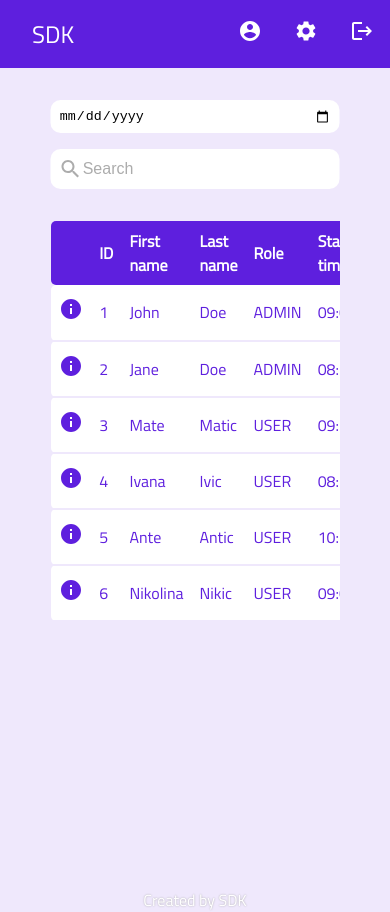
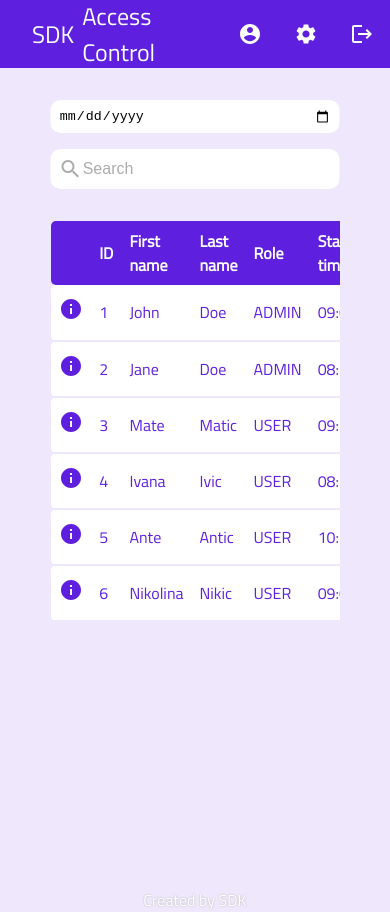
Before and after one commit to sandje00/sdk-access-control-web, a Vue app: page /dashboard in a window 390 px wide. Built offline with nearby package versions, Linux system fonts and the light colour scheme.

Commit message:
Control nav appearance with media query

```diff
--- /dev/null
+++ b/src/components/common/layout/AppNav.vue
@@ -0,0 +1,59 @@
+<template>
+  <nav class="navigation flex-h justify-center align-center">
+    <router-link :to="{ name: 'profile' }" class="navigation-link">
+      <div class="flex-h align-center">
+        <icon-user icon-name="User" icon-color="#ffffff">
+        </icon-user>
+        <span class="label">My Profile</span>
+      </div>
+    </router-link>
+    <router-link :to="{ name: 'settings' }" class="navigation-link">
+      <div class="flex-h align-center">
+        <icon-settings icon-name="Settings" icon-color="#ffffff">
+        </icon-settings>
+        <span class="label">Settings</span>
+      </div>
+    </router-link>
+    <router-link :to="{ name: 'home' }" class="navigation-link">
+      <div class="flex-h align-center">
+        <icon-logout icon-name="Logout" icon-color="#ffffff">
+        </icon-logout>
+        <span class="label">Log Out</span>
+      </div>
+    </router-link>
+  </nav>
+</template>
+
+<script>
+import IconLogout from '../icons/IconLogout';
+import IconSettings from '../icons/IconSettings';
+import IconUser from '../icons/IconUser';
+
+export default {
+  name: 'app-nav',
+  components: { IconLogout, IconSettings, IconUser }
+}
+</script>
+
+<style lang="scss" scoped>
+.navigation {
+  &-link {
+    padding: 1rem;
+    cursor: pointer;
+    text-decoration: none;
+    color: var(--color-white);
+
+    &:hover {
+      background-color: var(--color-primary-dark);
+    }
+
+    .label {
+      padding-left: 0.5rem;
+
+      @media(max-width: 600px) {
+        display: none;
+      }
+    }
+  }
+}
+</style>
--- a/src/components/common/layout/DesktopNav.vue
+++ /dev/null
@@ -1,34 +0,0 @@
-<template>
-  <nav class="navigation flex-h justify-center align-center">
-    <router-link :to="{ name: 'profile' }" class="navigation-link">
-      My Profile
-    </router-link>
-    <router-link :to="{ name: 'settings' }" class="navigation-link">
-      Settings
-    </router-link>
-    <router-link :to="{ name: 'home' }" class="navigation-link">
-      Log Out
-    </router-link>
-  </nav>
-</template>
-
-<script>
-export default {
-  name: 'desktop-nav'
-}
-</script>
-
-<style lang="scss" scoped>
-.navigation {
-  &-link {
-    padding: 1rem;
-    cursor: pointer;
-    text-decoration: none;
-    color: var(--color-white);
-
-    &:hover {
-      background-color: var(--color-primary-dark);
-    }
-  }
-}
-</style>
--- a/src/components/common/layout/Header.vue
+++ b/src/components/common/layout/Header.vue
@@ -2,24 +2,17 @@
   <header class="app-header flex-h justify-space-between">
     <app-logo class="logo" :caption="false" :short="isMobile" light small vertical>
     </app-logo>
-    <mobile-nav v-if="isMobile"></mobile-nav>
-    <desktop-nav v-else></desktop-nav>
+    <app-nav></app-nav>
   </header>
 </template>
 
 <script>
 import AppLogo from '../AppLogo';
-import DesktopNav from './DesktopNav';
-import MobileNav from './MobileNav';
+import AppNav from './AppNav';
 
 export default {
   name: 'app-header',
-  computed: {
-    isMobile() {
-      return window.innerWidth <= 600;
-    }
-  },
-  components: { AppLogo, DesktopNav, MobileNav }
+  components: { AppLogo, AppNav }
 }
 </script>
 
--- a/src/components/common/layout/MobileNav.vue
+++ /dev/null
@@ -1,40 +0,0 @@
-<template>
-  <nav class="navigation flex-h justify-center align-center">
-    <router-link :to="{ name: 'profile' }" class="navigation-link">
-      <icon-user icon-name="User" icon-color="#ffffff">
-      </icon-user>
-    </router-link>
-    <router-link :to="{ name: 'settings' }" class="navigation-link">
-      <icon-settings icon-name="Settings" icon-color="#ffffff">
-      </icon-settings>
-    </router-link>
-    <router-link :to="{ name: 'home' }" class="navigation-link">
-      <icon-logout icon-name="Logout" icon-color="#ffffff">
-      </icon-logout>
-    </router-link>
-  </nav>
-</template>
-
-<script>
-import IconLogout from '../icons/IconLogout';
-import IconSettings from '../icons/IconSettings';
-import IconUser from '../icons/IconUser';
-
-export default {
-  name: 'mobile-navigation',
-  components: {
-    IconLogout,
-    IconSettings,
-    IconUser
-  }
-}
-</script>
-
-<style lang="scss" scoped>
-.navigation {
-  &-link {
-    padding: 1rem;
-    cursor: pointer;
-  }
-}
-</style>
```
